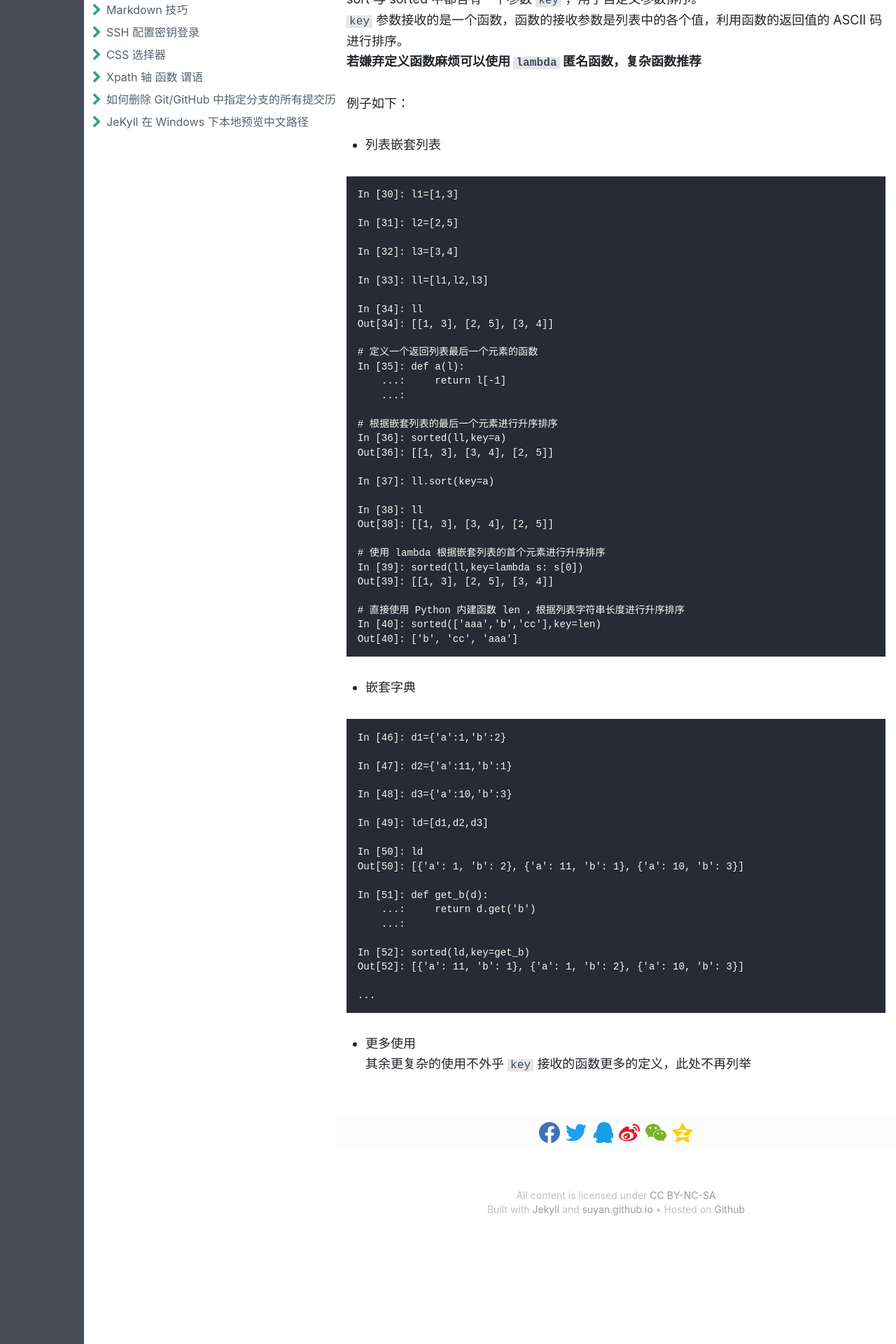
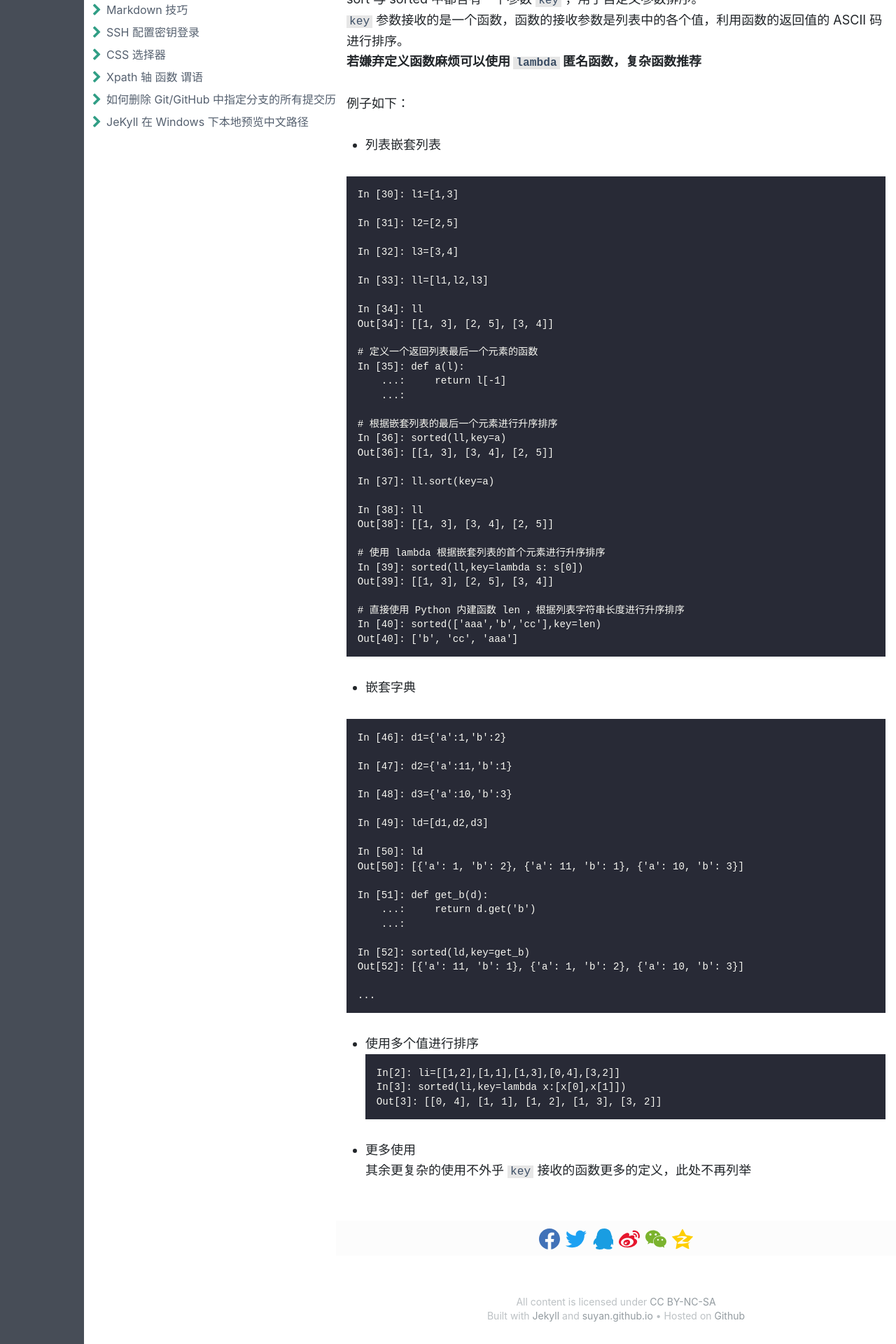
Before and after one commit to LZC6244/lzc6244.github.io, a Jekyll site: the page built from _posts/2019-12-25-Python-列表排序-sort-与-sorted-详解.md, in a window 1280 px wide. Shown: the part 1202-3122 px from the top of the page at 70% size. Built offline with Jekyll 4.4.1, drawn with Linux system fonts in a browser that asks for light colours; some web fonts are replaced.

Commit message:
Update 2019-12-25-Python-列表排序-sort-与-sorted-详解.md

````diff
--- a/_posts/2019-12-25-Python-列表排序-sort-与-sorted-详解.md
+++ b/_posts/2019-12-25-Python-列表排序-sort-与-sorted-详解.md
@@ -117,5 +117,12 @@ Out[52]: [{'a': 11, 'b': 1}, {'a': 1, 'b': 2}, {'a': 10, 'b': 3}]
 ...
 ```
 
+- 使用多个值进行排序
+```text
+In[2]: li=[[1,2],[1,1],[1,3],[0,4],[3,2]]
+In[3]: sorted(li,key=lambda x:[x[0],x[1]])
+Out[3]: [[0, 4], [1, 1], [1, 2], [1, 3], [3, 2]]
+```
+
 - 更多使用
 其余更复杂的使用不外乎 `key` 接收的函数更多的定义，此处不再列举
````
